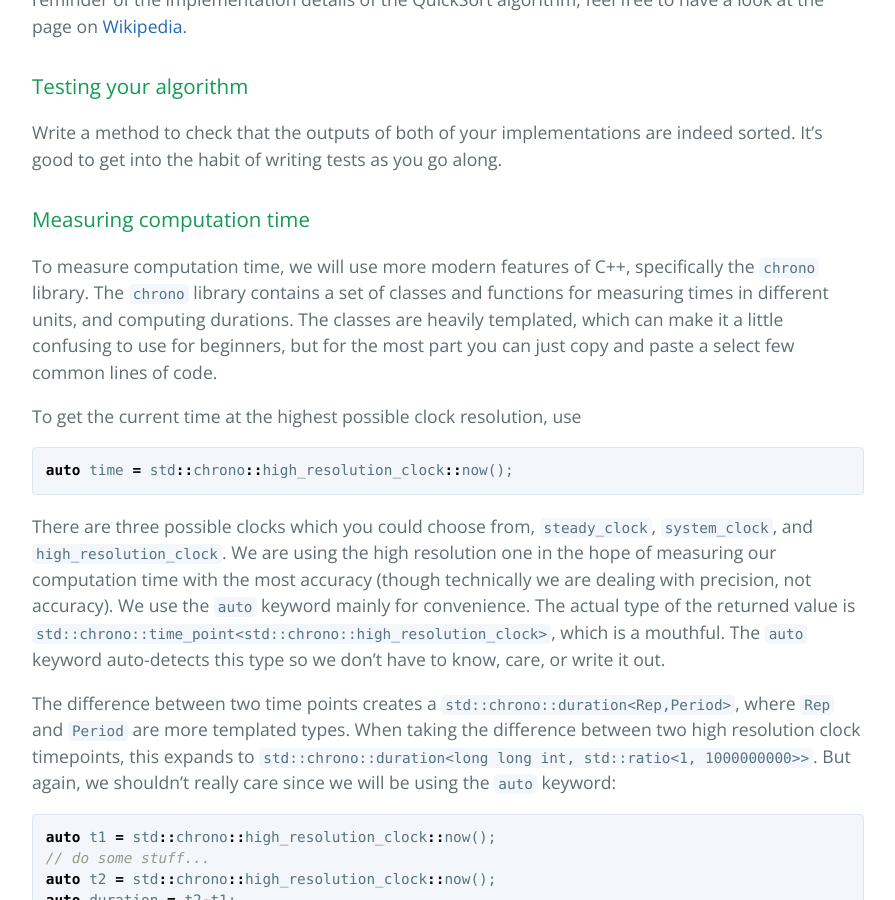
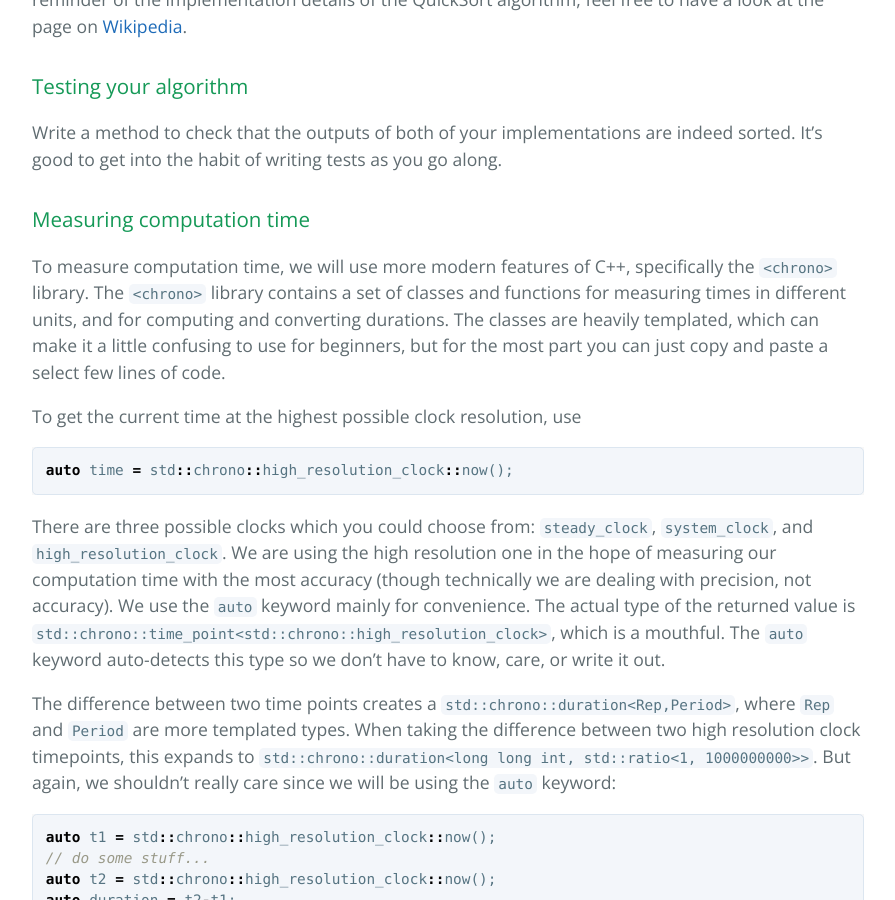
Before and after one commit to cpen333/cpen333.github.io, a Jekyll site: the page built from _labs/multithread.md, in a window 1280 px wide and 900 px high, scrolled down 2639 px. Shown: the whole window, without its empty margins (192-1087 px from the left). Built offline with Jekyll 4.4.1, drawn with Linux system fonts in a browser that asks for light colours; formulas are drawn with MathJax 3; some of the changed text lies outside the part shown.

Commit message:
typos and improved instructions

````diff
--- a/_labs/multithread.md
+++ b/_labs/multithread.md
@@ -81,13 +81,13 @@ Write a method to check that the outputs of both of your implementations are ind
 
 ### Measuring computation time
 
-To measure computation time, we will use more modern features of C\+\+, specifically the `chrono` library.  The `chrono` library contains a set of classes and functions for measuring times in different units, and computing durations.  The classes are heavily templated, which can make it a little confusing to use for beginners, but for the most part you can just copy and paste a select few common lines of code.
+To measure computation time, we will use more modern features of C\+\+, specifically the `<chrono>` library.  The `<chrono>` library contains a set of classes and functions for measuring times in different units, and for computing and converting durations.  The classes are heavily templated, which can make it a little confusing to use for beginners, but for the most part you can just copy and paste a select few lines of code.
 
 To get the current time at the highest possible clock resolution, use
 ```cpp
 auto time = std::chrono::high_resolution_clock::now();
 ```
-There are three possible clocks which you could choose from, `steady_clock`, `system_clock`, and `high_resolution_clock`.  We are using the high resolution one in the hope of measuring our computation time with the most accuracy (though technically we are dealing with precision, not accuracy).  We use the `auto` keyword mainly for convenience.  The actual type of the returned value is `std::chrono::time_point<std::chrono::high_resolution_clock>`, which is a mouthful.  The `auto` keyword auto-detects this type so we don't have to know, care, or write it out.
+There are three possible clocks which you could choose from: `steady_clock`, `system_clock`, and `high_resolution_clock`.  We are using the high resolution one in the hope of measuring our computation time with the most accuracy (though technically we are dealing with precision, not accuracy).  We use the `auto` keyword mainly for convenience.  The actual type of the returned value is `std::chrono::time_point<std::chrono::high_resolution_clock>`, which is a mouthful.  The `auto` keyword auto-detects this type so we don't have to know, care, or write it out.
 
 The difference between two time points creates a `std::chrono::duration<Rep,Period>`, where `Rep` and `Period` are more templated types.  When taking the difference between two high resolution clock timepoints, this expands to `std::chrono::duration<long long int, std::ratio<1, 1000000000>>`.  But again, we shouldn't really care since we will be using the `auto` keyword:
 ```cpp
@@ -159,7 +159,7 @@ In order to estimate the value of PI using random sampling, we need to define a
 
 ![circle in square]({{site.url}}/assets/labs/multithread/circle_in_square.png)
 
-The area of the unit circle is simply $$\pi$$.  Surround this with a bounding square with side-lengths 2, which has an area of 4.  If we were to randomly generate samples inside the square region [-1,1]x[-1,1], we would expect that the points would fall inside or on the unit circle with a probability of $$p=\pi/4$$, the ratio of the two areas.  If a random sample falls within the circle, we call that a *hit*.  If it falls outside the circle, we call that a *miss*.  All we need to do now is generate samples within the square region, count the fraction of hits, and multiply by four to recover the estimate of $$\pi$$.
+The area of the unit circle is simply $$\pi$$.  Surround this with a bounding square.  The square has side-lenghts 2 and an area of 4.  If we were to randomly generate samples inside the square region [-1,1]x[-1,1], we would expect that the points would fall inside or on the unit circle with a probability of $$p=\pi/4$$, the ratio of the two areas.  If a random sample falls within the circle, we call that a *hit*.  If it falls outside the circle, we call that a *miss*.  All we need to do now is generate samples within the square region, count the fraction of hits, and multiply by four to recover the estimate of $$\pi$$.
 
 Create a new source file called `pi.cpp`, or download the template provided on [GitHub](https://github.com/cpen333/lab2).  First, create a single-threaded method that estimates the value of PI.  The layout of the file should look something like the following:
 
````
Also changed, not shown: other parts of _labs/multithread.md (+1 -1 lines).
